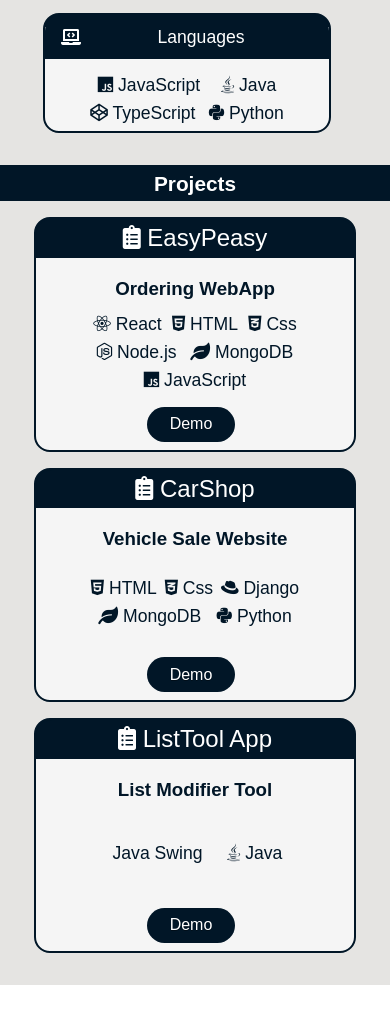
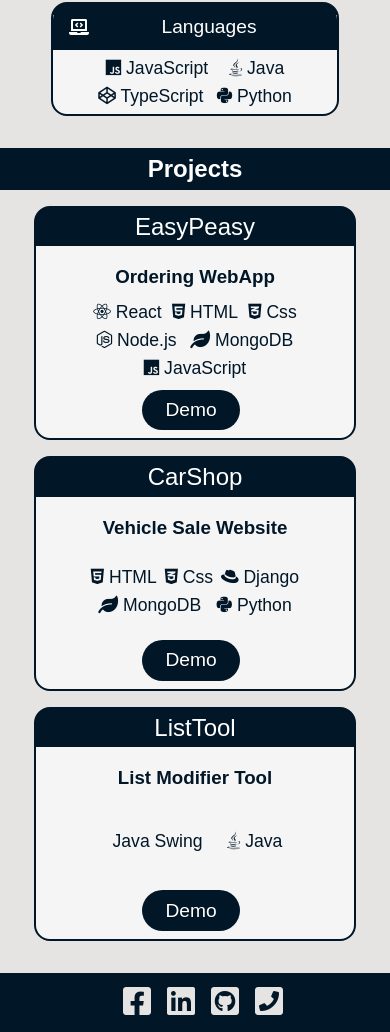
Before and after one commit to Jonathanmedhed/portfolio, a React (Create React App) app in the folder client/: page / in a window 390 px wide. Shown: the part 720-1752 px from the top of the page. Before the commit the page ends 1705 px from the top, so only its background shows below. Built offline with nearby package versions, Linux system fonts and the light colour scheme; some icons are missing; the HTML template or start-up script is replaced by a standard one.

Commit message:
last fixes to layout

```diff
--- a/client/src/App.css
+++ b/client/src/App.css
@@ -241,6 +241,20 @@
 
 img {
   width: 100%
+}
+
+.footer {
+  display: flex;
+  align-items: center;
+  justify-content: center;
+  padding: 0.7rem 2rem;
+  width: 100%;
+  border-top: solid 1px #011627;
+}
+
+.footer i {
+  color: #E5E4E2;
+  margin-left: 1rem;
 }
 
 .navbar {
@@ -520,7 +534,6 @@
 
 .cards .card-small .card-list-small li {
   font-size: 1.1rem;
-
 }
 
 .cards .card {
@@ -862,6 +875,21 @@
 /* Mobile Styles */
 
 @media (max-width: 700px) {
+  .btn {
+    display: inline-block;
+    background-color: #f4f4f4;
+    color: #333;
+    text-shadow: 0 0.04em 0.04em rgba(0, 0, 0, 0.35);
+    padding: 0.4rem 1.3rem;
+    border: 0.16em solid rgba(255, 255, 255, 0);
+    border-radius: 2em;
+    cursor: pointer;
+    font-size: 1.2rem;
+    margin-right: 0.5rem;
+    outline: none;
+    -webkit-transition: all 0.2s ease-in;
+    transition: all 0.2s ease-in
+  }
   .cards.two-items {
     padding-left: 2rem;
     padding-right: 2rem;
@@ -886,11 +914,6 @@
     padding-bottom: 0.5rem;
     padding-left: 0rem;
     align-content: space-between;
-  }
-  .navbar ul {}
-  .navbar ul .btn {
-    width: 6.5rem;
-    border: solid 2px #fff;
   }
   .navbar p {
     color: #fff;
@@ -919,13 +942,15 @@
   .container h1 {
     padding-top: 0.1rem;
     padding-bottom: 0.1rem;
-    font-size: 1.3rem;
+    font-size: 1.4 rem;
   }
   .cards {
     display: flex;
     flex-direction: column;
     align-items: center;
     padding: 1rem;
+    justify-content: center;
+    position: relative;
   }
   .card-top {
     display: flex;
@@ -934,7 +959,7 @@
     align-items: center;
   }
   .card-top p {
-    font-size: 1.1rem;
+    font-size: 1.2rem;
   }
   .card-top i {
     margin-left: 0.5rem;
@@ -1011,6 +1036,7 @@
   }
   .cards .card-small {
     width: 18rem;
+    margin: 0 auto;
     margin-bottom: 1rem;
   }
   .card-list-single {
@@ -1027,7 +1053,6 @@
     flex-wrap: wrap;
     width: 100%;
     height: 3rem;
-    margin-top: 0.5rem;
     margin-bottom: 0.5rem;
     color: #011627;
   }
@@ -1274,15 +1299,35 @@
     background: none;
   }
   .dropdown li {
-    width: 6.5rem;
+    width: 10rem;
     margin-bottom: 0;
     padding-bottom: 0.2rem;
   }
+
+  .dropdown a {
+    width: 10rem;
+    margin-bottom: 0;
+    padding-bottom: 0.2rem;
+  }
+
   .dropdown .btn {
-    width: 100%;
-    padding-left: 0.2rem;
-    padding-right: 0.2rem;
+    display: inline-block;
+    background-color: #011627;
+    color: #333;
+    text-shadow: 0 0.04em 0.04em rgba(0, 0, 0, 0.35);
+    border: 0.16em solid rgba(255, 255, 255, 0);
+    border-radius: 2em;
+    font-size: 1.2rem;
+    margin-right: 0.5rem;
+    width: 10rem;
+    text-align: center;
   }
+
+  .dropdown-header {
+    font-size: 1.3rem;
+    border-bottom: 0.1rem solid white;
+  }
+
   .fixed {
     position: fixed;
     right: 0;
--- a/client/src/App.js
+++ b/client/src/App.js
@@ -1,15 +1,17 @@
 import React, { Fragment } from 'react';
 import { BrowserRouter as Router, Route, Switch } from 'react-router-dom';
 import './App.css';
-import Project from './components/Project'
+import Project from './components/Project';
 import Landing from './components/Landing';
+import Footer from './components/Footer';
 
 const App = () => (
   <Router>
     <Fragment>
-    <Route exact path='/' component={Landing} />
-    <Route exact path='/projects' component={Project} />
-    <Route exact path='/projects/:name' component={Project} />
+      <Route exact path='/' component={Landing} />
+      <Route exact path='/projects' component={Project} />
+      <Route exact path='/projects/:name' component={Project} />
+      <Footer />
     </Fragment>
   </Router>
 );
--- /dev/null
+++ b/client/src/components/Footer.js
@@ -0,0 +1,27 @@
+import React from 'react';
+
+function Footer() {
+
+
+
+  return (
+    <footer className='footer py-1 bg-primary'>
+      <div>
+        <a href='http://www.facebook.com/jonathan.m.heddrich'>
+          <i class='fab fa-facebook-square fa-2x'></i>
+        </a>
+        <a href='https://www.linkedin.com/in/jonathanmedhed/'>
+          <i class='fab fa-linkedin fa-2x'></i>
+        </a>
+        <a href='https://github.com/Jonathanmedhed'>
+          <i class='fab fa-github-square fa-2x'></i>
+        </a>
+        <a href='tel:+353834562685'>
+          <i class='fas fa-phone-square fa-2x'></i>
+        </a>
+      </div>
+    </footer>
+  );
+}
+
+export default Footer;
--- a/client/src/components/Landing.js
+++ b/client/src/components/Landing.js
@@ -6,10 +6,11 @@
 const Landing = () => {
   let skillsRef = createRef();
   let projectsRef = createRef();
+  let contactRef = createRef();
 
   return (
     <Fragment>
-      <Navbar type={'home'} skillsRef={skillsRef} projectsRef={projectsRef} />
+      <Navbar type={'home'} skillsRef={skillsRef} projectsRef={projectsRef} contactRef={contactRef}/>
       <section className='header'>
         <div className='dark-overlay'>
           <div className='header-inner'>
@@ -178,7 +179,7 @@
             <div className='card bg-white'>
               <div className='card-header bg-primary'>
                 <p className='lead'>
-                  <i className='fas fa-clipboard-list'></i> {project.name}
+                  {project.name}
                 </p>
               </div>
               <div className='hide-sm'>
@@ -301,6 +302,7 @@
           ))}
         </div>
       </section>
+      <div ref={contactRef}></div>
     </Fragment>
   );
 };
--- a/client/src/components/Lighbox.js
+++ b/client/src/components/Lighbox.js
@@ -1,5 +1,4 @@
-import React, { Fragment, useState, useEffect } from 'react';
-import { Link, Redirect } from 'react-router-dom';
+import React from 'react';
 
 function Lightbox({ name, toggle, show }) {
   return (
@@ -71,7 +70,6 @@
         {name === 'screen-listool-mobile-separate' && (
           <img src={require('../img/listtool-separate.gif')} />
         )}
-        /** Vertical */
         {name === 'screen-carshop-admin-sm' && (
           <img
             className='img-mobile-vertical'
@@ -128,12 +126,6 @@
         )}
       </div>
       <div className='lightbox-img'>
-        <div className='times hide-sm'>
-          <i onClick={() => toggle(!show)} className='fas fa-times'></i>
-        </div>
-        <div className='times-y hide-sm'>
-          <i onClick={() => toggle(!show)} className='fas fa-times'></i>
-        </div>
         {name === 'screen-easy-mobile' && (
           <img className='img-mobile' src={require('../img/easy-mobile.gif')} />
         )}
--- a/client/src/components/Navbar.js
+++ b/client/src/components/Navbar.js
@@ -2,7 +2,14 @@
 import { Link } from 'react-router-dom';
 import { DevObj } from '../resources/Data';
 
-function Navbar({ type, skillsRef, projectsRef, setProject, setChannel }) {
+function Navbar({
+  type,
+  skillsRef,
+  projectsRef,
+  setProject,
+  setChannel,
+  contactRef
+}) {
   const [showProjects, setShowProjects] = useState(false);
 
   const toSkills = () => {
@@ -12,6 +19,11 @@
 
   const toProjects = () => {
     window.scrollTo(0, projectsRef.current.offsetTop);
+    setShowProjects(!showProjects);
+  };
+
+  const toContact = () => {
+    window.scrollTo(0, contactRef.current.offsetTop);
     setShowProjects(!showProjects);
   };
 
@@ -64,7 +76,15 @@
                         <Link to={`/`}>Home</Link>
                       </button>
                     </li>
-                    <li>Projects: </li>
+                    <li>
+                      <button
+                        onClick={() => toContact()}
+                        className='btn btn-primary'
+                      >
+                        <Link>Contact</Link>
+                      </button>
+                    </li>
+                    <li className='dropdown-header'>Projects: </li>
                     {DevObj.projects.map(project => (
                       <li>
                         <button
@@ -83,6 +103,9 @@
                   <Fragment>
                     <li onClick={() => toSkills()} className='show-sm'>
                       <button className='btn btn-primary'>Skills</button>
+                    </li>
+                    <li onClick={() => toContact()} className='show-sm'>
+                      <button className='btn btn-primary'>Contact</button>
                     </li>
                     <li onClick={() => toProjects()} className='show-sm'>
                       <button className='btn btn-primary'>Projects</button>
@@ -104,6 +127,9 @@
               <li onClick={() => toProjects()} className='hide-sm'>
                 <button className='btn btn-primary'>Projects</button>
               </li>
+              <li onClick={() => toContact()} className='hide-sm'>
+                <button className='btn btn-primary'>Contact</button>
+              </li>
             </Fragment>
           )}
           {type === 'project' && (
@@ -111,6 +137,14 @@
               <li className='hide-sm'>
                 <button className='btn btn-primary'>
                   <Link to='/'>Home</Link>
+                </button>
+              </li>
+              <li className='hide-sm'>
+                <button
+                  onClick={() => toContact()}
+                  className='btn btn-primary'
+                >
+                  Contact
                 </button>
               </li>
               {!showProjects ? (
--- a/client/src/components/Project.js
+++ b/client/src/components/Project.js
@@ -11,6 +11,7 @@
   const [img, setImg] = useState(null);
 
   let screenRef = createRef();
+  let contactRef = createRef();
 
   useEffect(() => {
     const setData = async () => {
@@ -18,6 +19,7 @@
         DevObj.projects.forEach(project => {
           if (project.name === match.params.name) {
             setProject(project);
+            window.scrollTo(0, screenRef.current.offsetTop);
           }
         });
       }
@@ -43,6 +45,7 @@
         type={'project'}
         setProject={setProject}
         setChannel={setChannel}
+        contactRef={contactRef}
       />
       <div ref={screenRef}>
         {project && (
@@ -306,6 +309,7 @@
           </div>
         )}
       </section>
+      <div ref={contactRef}></div>
     </div>
   );
 }
--- a/client/src/resources/Data.js
+++ b/client/src/resources/Data.js
@@ -129,7 +129,7 @@
 );
 
 export const ListTool = new Project(
-  'ListTool App',
+  'ListTool',
   'List Modifier Tool',
   'https://drive.google.com/file/d/1gUd5igq7RZ3KPKg4J0JkN7v2dSrPLTBV/view?usp=sharing',
   'screen',
```
